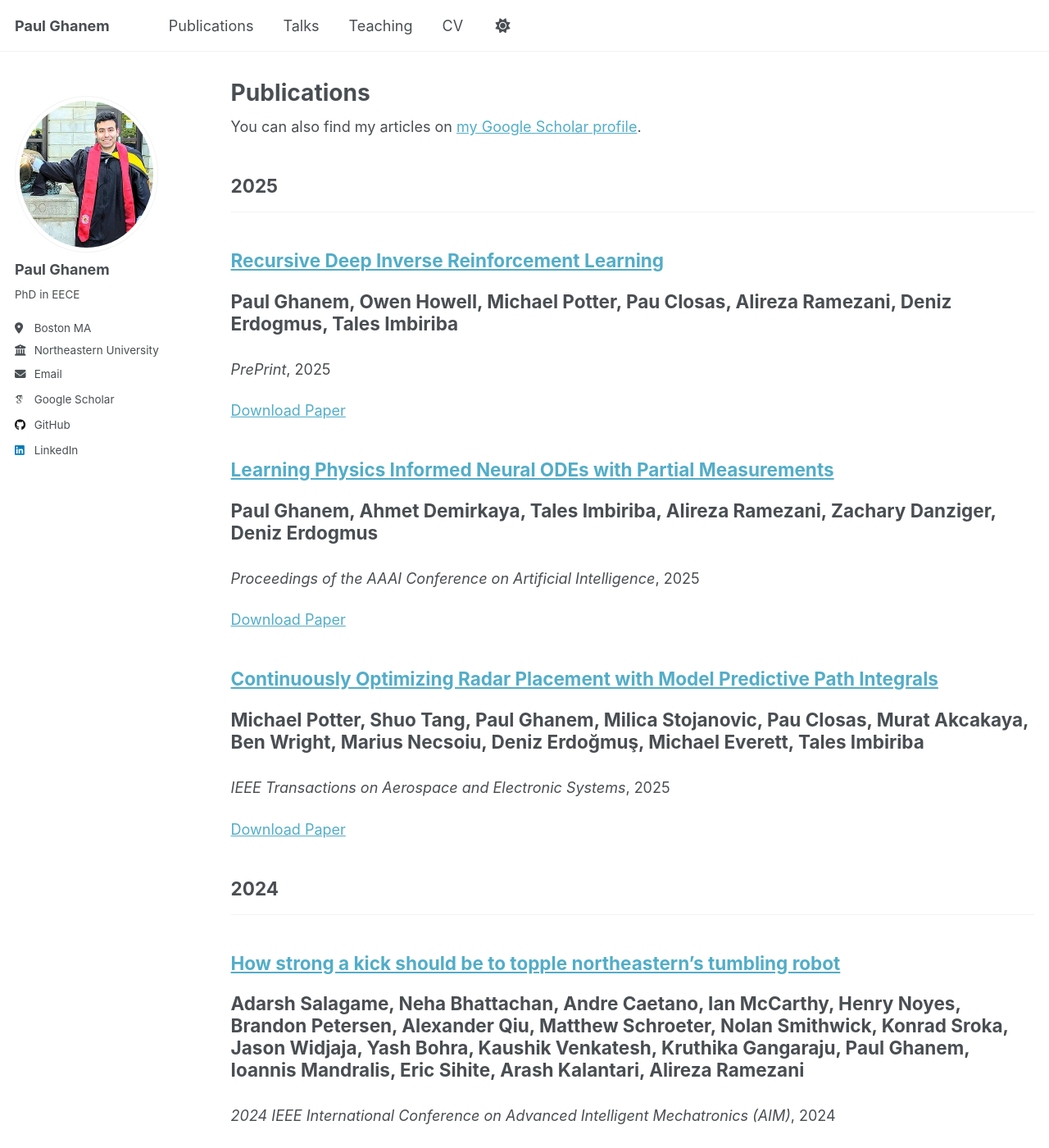
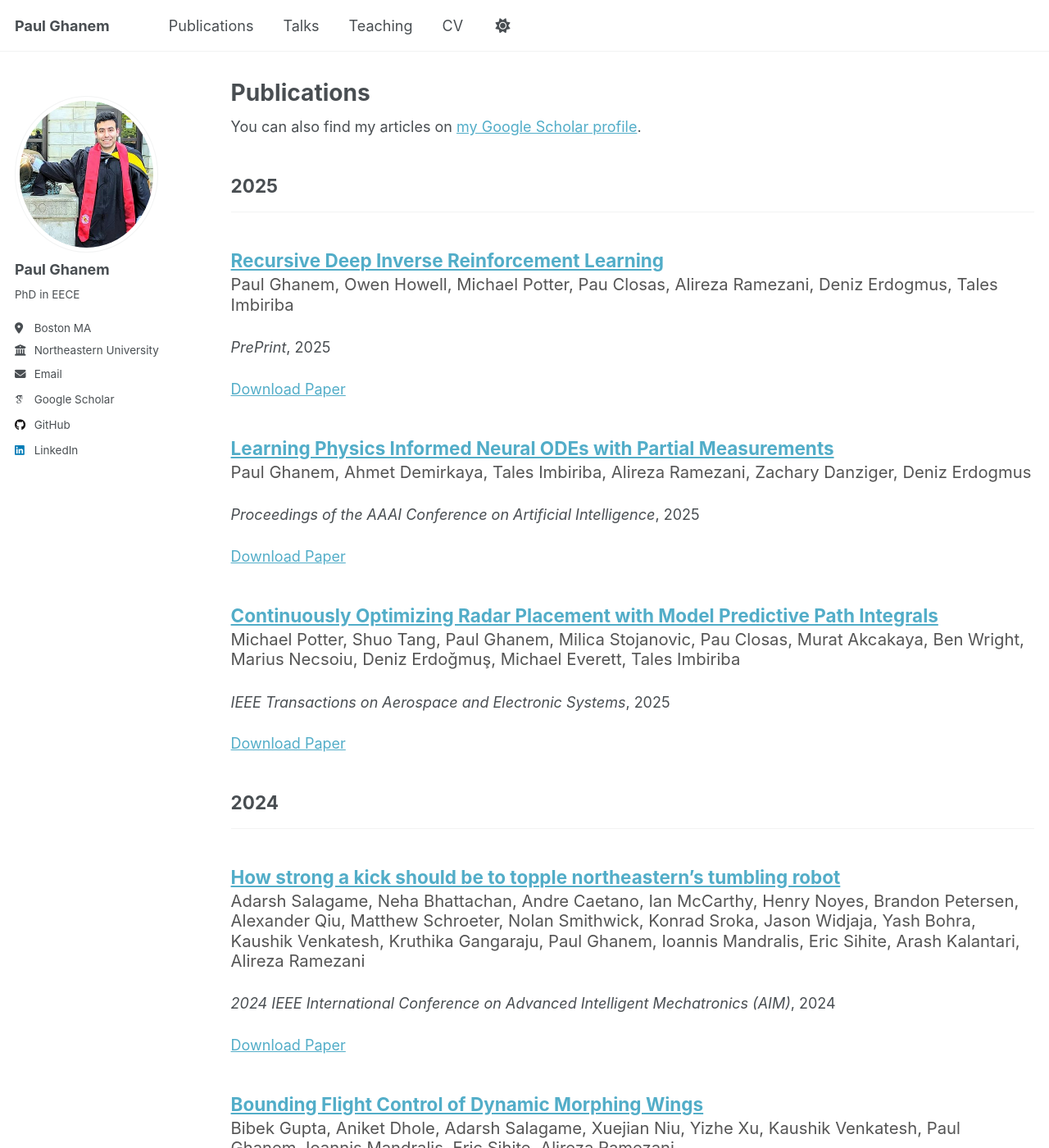
Before and after one commit to paulghanem/paulghanem.github.io, a Jekyll site: the page built from _pages/publications.html, in a window 1280 px wide and 1400 px high. Shown: the whole window at 82% size. Built offline with Jekyll 4.4.1, drawn with Linux system fonts in a browser that asks for light colours; some web fonts are replaced.

Commit message:
pub-authors saas

```diff
--- a/assets/css/main.scss
+++ b/assets/css/main.scss
@@ -40,4 +40,12 @@
     "vendor/font-awesome/solid",
     "vendor/font-awesome/brands",
     "vendor/magnific-popup/magnific-popup"
+
 ;
+
+.pub-authors {
+  font-weight: normal;
+  font-size: 0.9em;  /* You can go down to 0.85em or 0.8em if needed */
+  color: #555;       /* Optional: makes it softer gray instead of black */
+  margin-top: 0.2em;
+}
```
